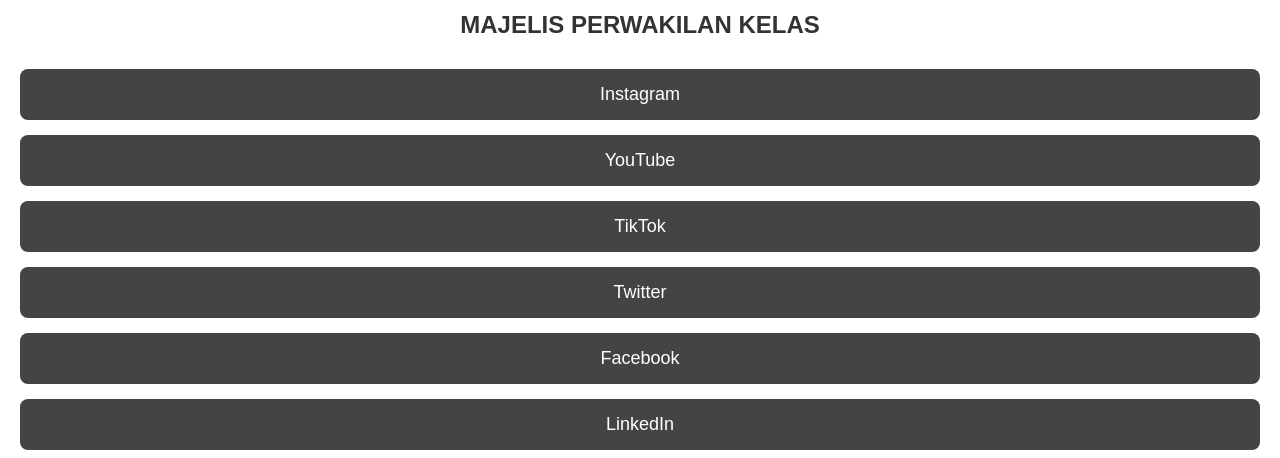
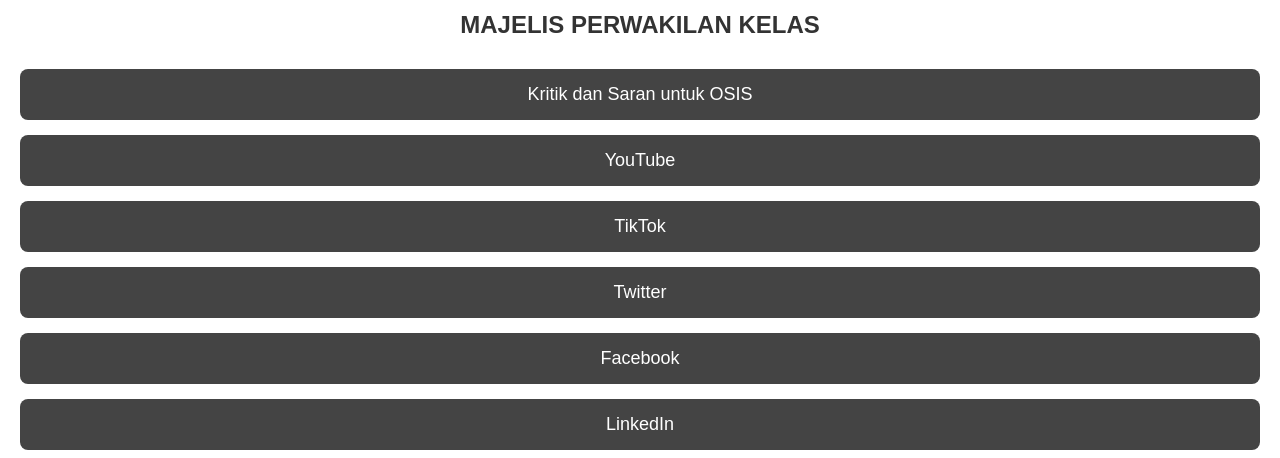
Before and after one commit to siuzi/Station, a plain HTML site: page index.html in a window 1280 px wide. Shown: the part 203-661 px from the top of the page. Drawn offline with Linux system fonts and the light colour scheme.

Commit message:
Update index.html

```diff
--- a/index.html
+++ b/index.html
@@ -219,7 +219,7 @@
     <h1>MAJELIS PERWAKILAN KELAS</h1>
 
     <div class="links">
-      <a href="https://instagram.com/namakamu" class="link-button" target="_blank">Instagram</a>
+      <a href="https://instagram.com/namakamu" class="link-button" target="_blank">Kritik dan Saran untuk OSIS</a>
       <a href="https://youtube.com/namakamu" class="link-button" target="_blank">YouTube</a>
       <a href="https://tiktok.com/@namakamu" class="link-button" target="_blank">TikTok</a>
       <a href="https://twitter.com/namakamu" class="link-button" target="_blank">Twitter</a>
```
